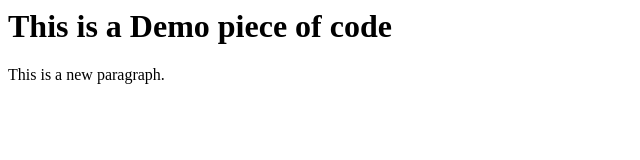
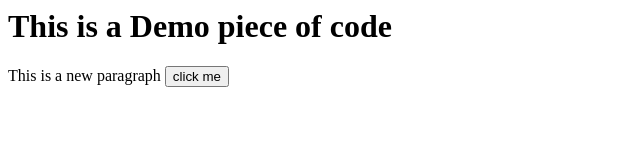
Before and after one commit to Shehin360/LocalRepo, a plain HTML site: page index.html in a window 1280 px wide. Shown: the whole page, without its empty margins (0-640 px from the left). Drawn offline with Linux system fonts and the light colour scheme.

Commit message:
Added a Button

```diff
--- a/index.html
+++ b/index.html
@@ -1,2 +1,2 @@
 <h1>This is a Demo piece of code</h1>
-<p>This is a new paragraph.</p>
+<p>This is a new paragraph <button>click me</button></p>
```
